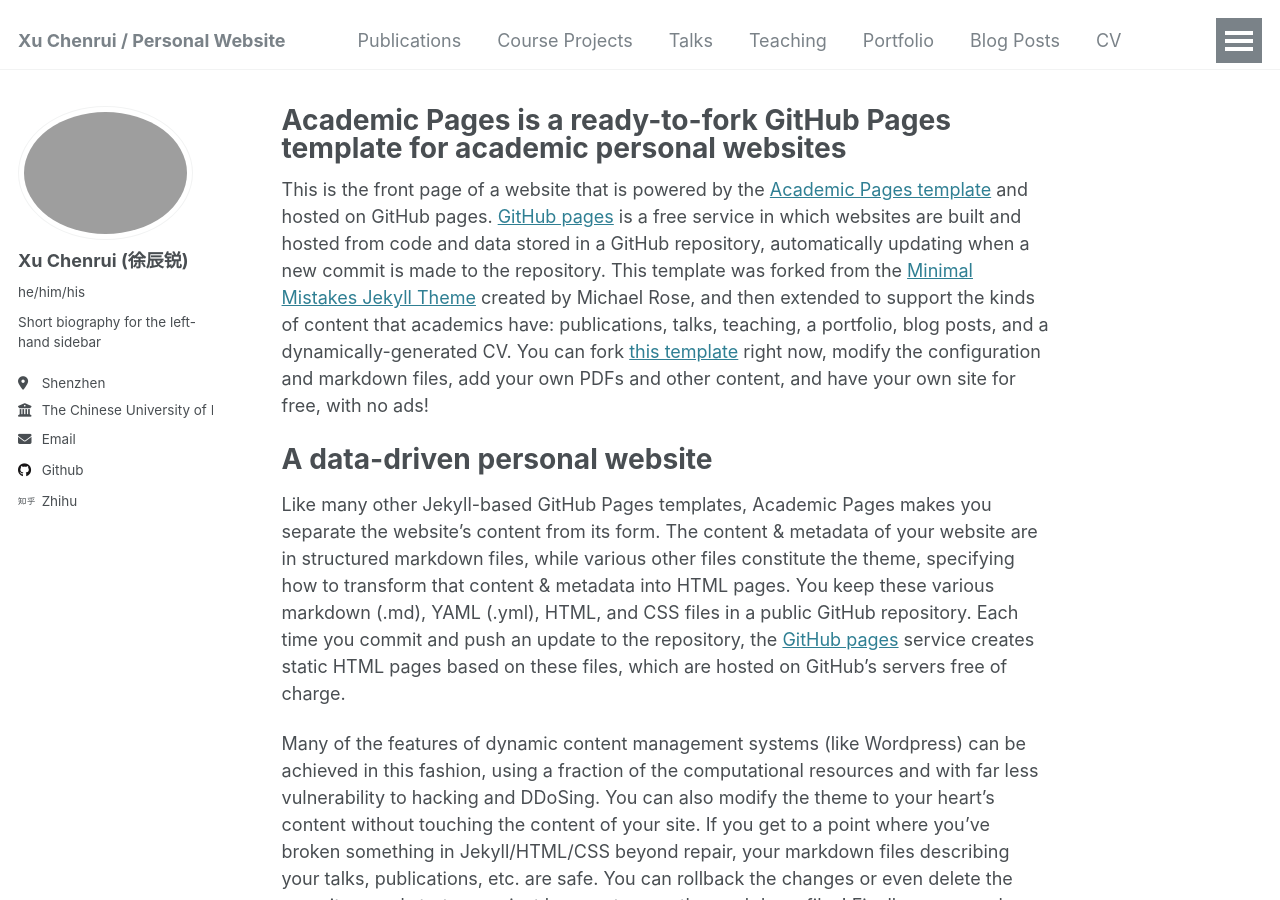
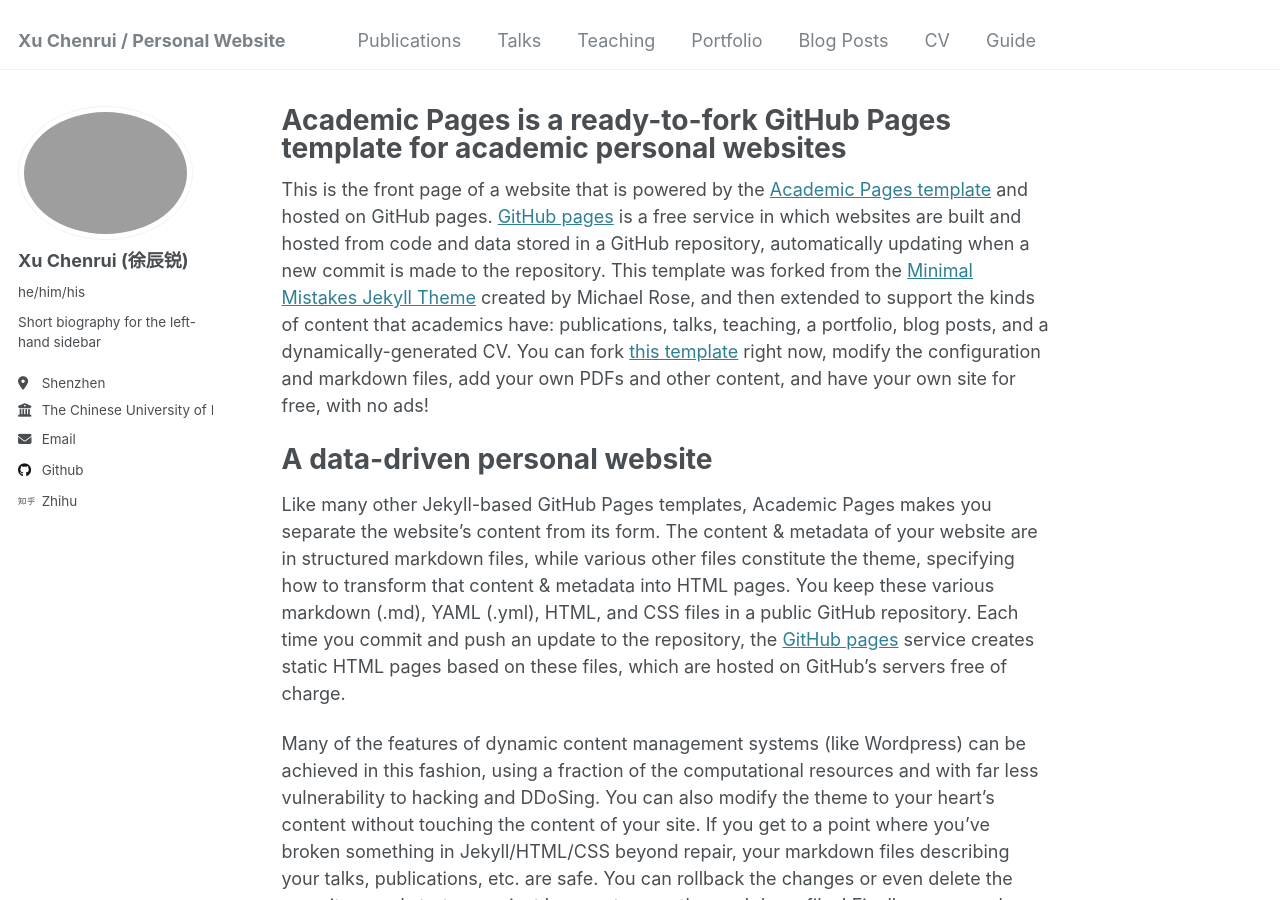
Before and after one commit to CherishdieEule/CherishdieEule.github.io, a Jekyll site: the page built from _pages/about.md, in a window 1280 px wide and 900 px high. Built offline with Jekyll 4.4.1, drawn with Linux system fonts in a browser that asks for light colours.

Commit message:
Update navigation.yml

```diff
--- a/_data/navigation.yml
+++ b/_data/navigation.yml
@@ -7,9 +7,6 @@
 main:
   - title: "Publications"
     url: /publications/
-
-  - title: "Course Projects"
-    url: /projects/
 
   - title: "Talks"
     url: /talks/
```
